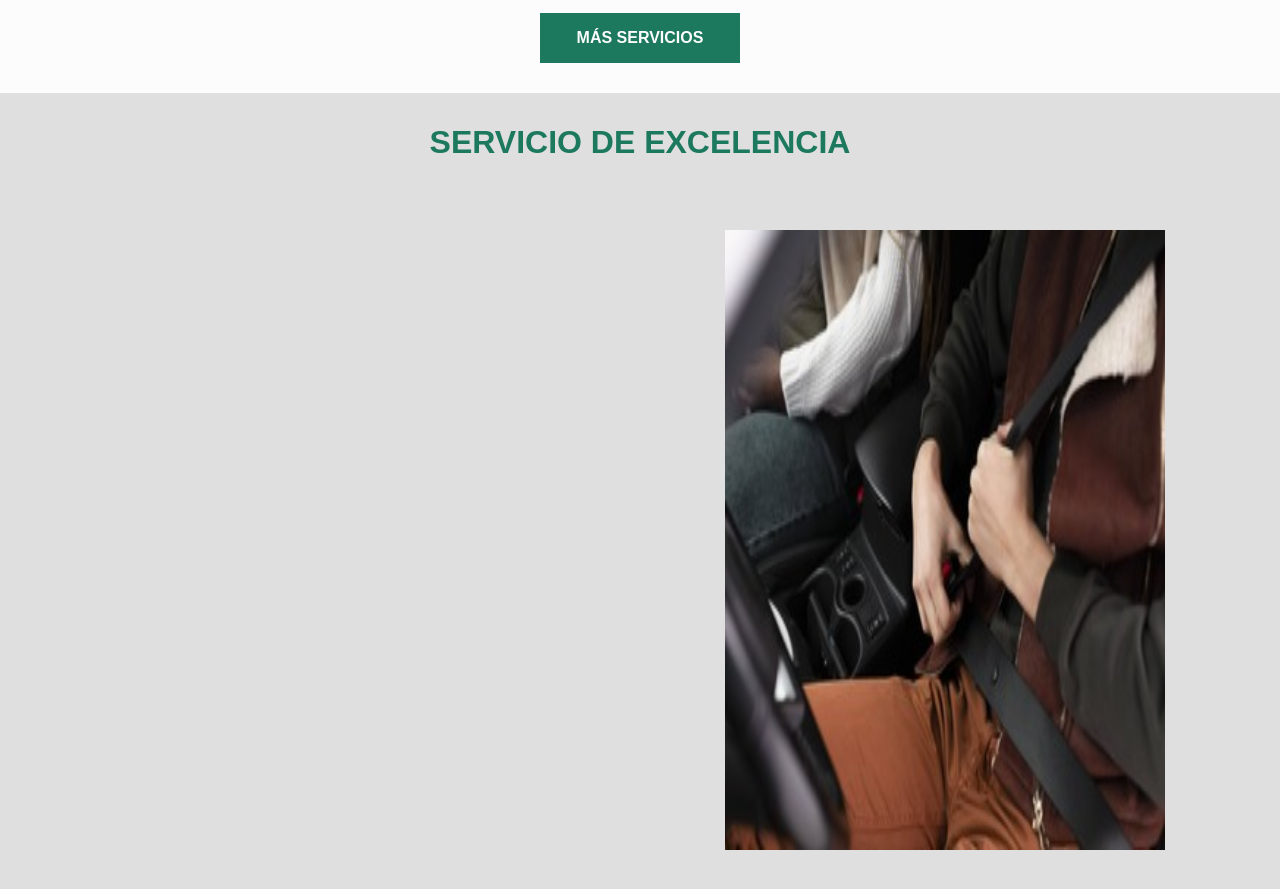
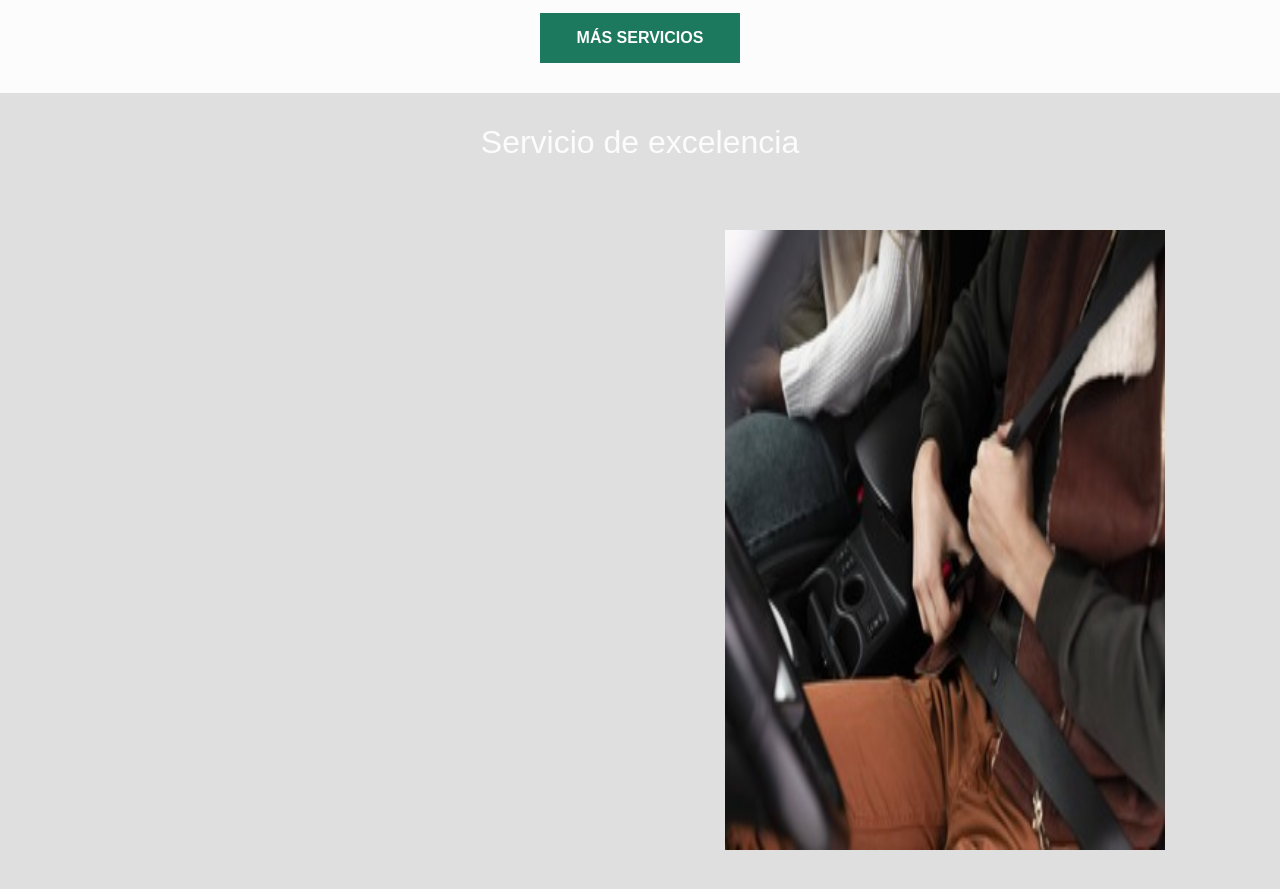
Before and after one commit to annigala/PFGalarraga, a website: page index.html in a window 1280 px wide. Shown: the part 916-1805 px from the top of the page. Drawn offline with nearby package versions, Linux system fonts and the light colour scheme; a web font is replaced by a local one.

Commit message:
cambio h3 a h2 en index

```diff
--- a/index.html
+++ b/index.html
@@ -84,7 +84,7 @@
 
             <div class="serviciosMain">
                 <div>
-                    <h3>Servicio de excelencia</h3>
+                    <h2>Servicio de excelencia</h2>
                 </div>
                 <div class="serviciosMainGrid">
                     <div class="contenedorServicios textoIndex">
```
